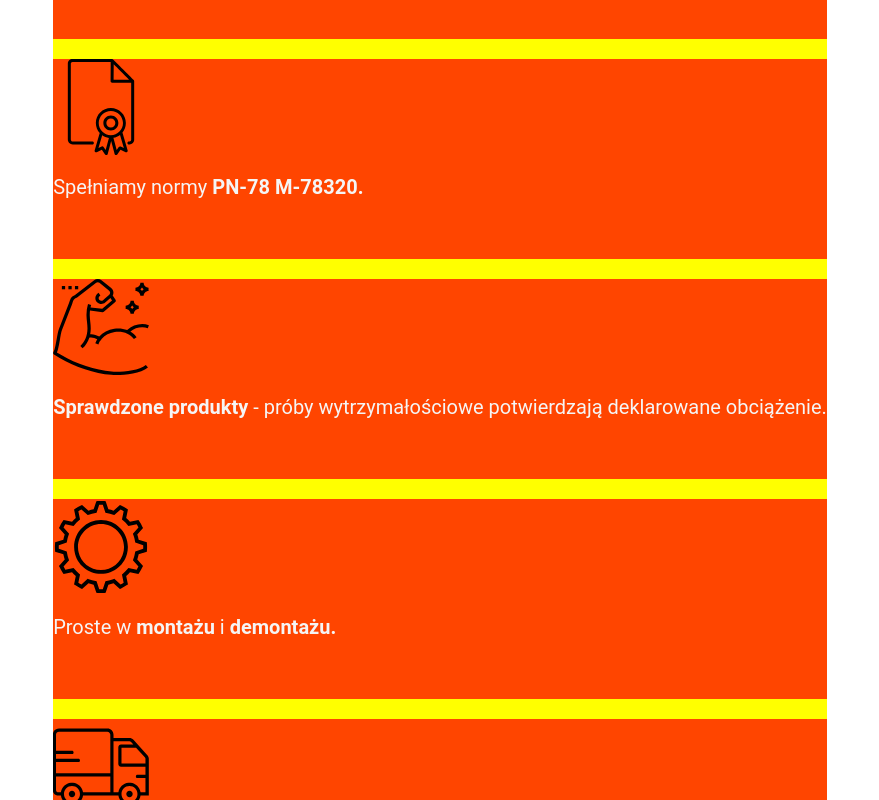
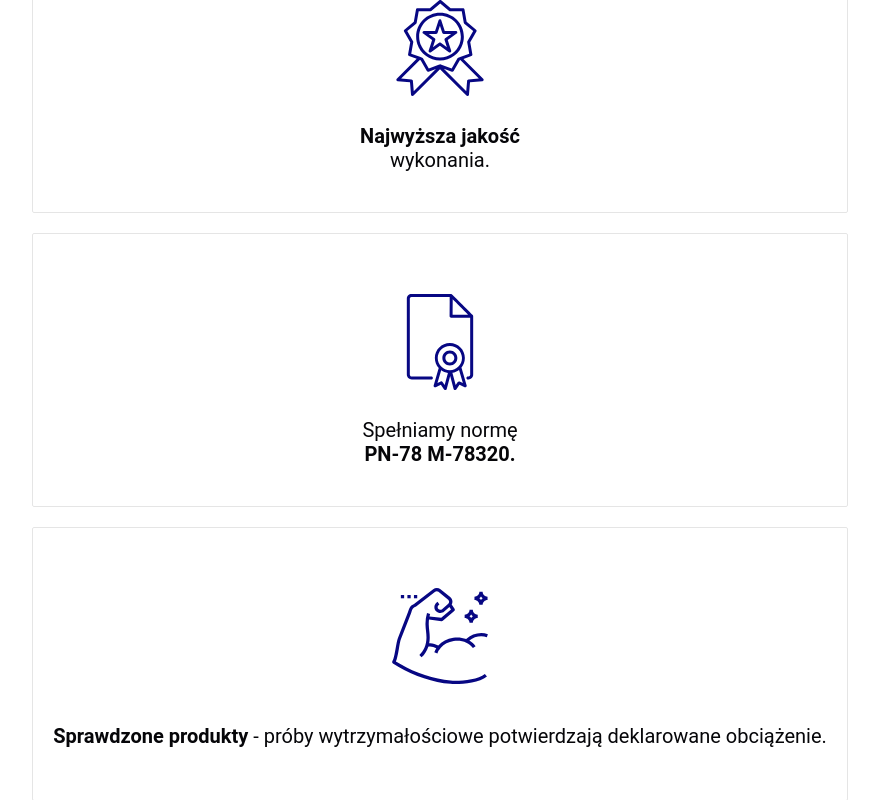
Before and after one commit to DariuszLegizynski/giwmag, a Vue app: page / in a window 1280 px wide. Shown: the part 1480-2280 px from the top of the page, without its empty margins (200-1079 px from the left). Built offline with nearby package versions, Linux system fonts and the light colour scheme.

Commit message:
add styling to items

```diff
--- a/src/components/ProductPros.vue
+++ b/src/components/ProductPros.vue
@@ -1,21 +1,38 @@
 <template>
   <article class="product-pros">
-    <h2>Postaw na nasze regały</h2>
+    <h2>Postaw na nasze regały:</h2>
     <section class="product-pros__items">
       <div class="product-pros__item">
-        <IconBase viewBox="0 0 512 512" :width="96" :height="96">
+        <IconBase
+          viewBox="0 0 512 512"
+          :width="96"
+          :height="96"
+          iconColor="hsl(240, 90%, 27%)"
+        >
           <IconQuality />
         </IconBase>
-        <span><strong>Najwyższa jakość</strong> wykonania.</span>
+        <span
+          ><strong>Najwyższa jakość<br /></strong>wykonania.</span
+        >
       </div>
       <div class="product-pros__item">
-        <IconBase viewBox="0 0 64 64" :width="96" :height="96">
+        <IconBase
+          viewBox="0 0 64 64"
+          :width="96"
+          :height="96"
+          iconColor="hsl(240, 90%, 27%)"
+        >
           <IconNorm />
         </IconBase>
-        <span>Spełniamy normy <strong>PN-78 M-78320.</strong></span>
+        <span>Spełniamy normę<br /><strong>PN-78 M-78320.</strong></span>
       </div>
       <div class="product-pros__item">
-        <IconBase viewBox="0 0 469.567 469.567" :width="96" :height="96">
+        <IconBase
+          viewBox="0 0 469.567 469.567"
+          :width="96"
+          :height="96"
+          iconColor="hsl(240, 90%, 27%)"
+        >
           <IconStrong />
         </IconBase>
         <span>
@@ -24,15 +41,26 @@
         </span>
       </div>
       <div class="product-pros__item">
-        <IconBase viewBox="0 0 50 50" :width="96" :height="96">
+        <IconBase
+          viewBox="0 0 50 50"
+          :width="96"
+          :height="96"
+          iconColor="hsl(240, 90%, 27%)"
+        >
           <IconGear />
         </IconBase>
         <span
-          >Proste w <strong>montażu</strong> i <strong>demontażu.</strong></span
+          >Proste w<br /><strong>montażu</strong> i
+          <strong>demontażu.</strong></span
         >
       </div>
       <div class="product-pros__item">
-        <IconBase viewBox="0 0 512.853 512.853" :width="96" :height="96">
+        <IconBase
+          viewBox="0 0 512.853 512.853"
+          :width="96"
+          :height="96"
+          iconColor="hsl(240, 90%, 27%)"
+        >
           <IconTruck />
         </IconBase>
         <span>Łatwy i bezproblemowy <strong>transport.</strong></span>
@@ -68,6 +96,7 @@ export default {
   display: flex;
   flex-direction: column;
   align-items: center;
+  margin-top: 4rem;
 
   & > h2 {
     color: $color-primary;
@@ -76,16 +105,26 @@ export default {
 
   &__items {
     display: grid;
-    grid-template-rows: repeat(5, 10rem);
+    grid-template-rows: repeat(5, 1fr);
     row-gap: 1rem;
-    background-color: yellow;
   }
 
   &__item {
     display: grid;
-    grid-template-rows: auto 8rem;
-    row-gap: 1rem;
-    background-color: orangered;
+    grid-template-columns: 1fr;
+    grid-template-rows: auto auto;
+    row-gap: 0.4rem;
+    justify-items: center;
+    padding: 3rem 1rem 1rem 1rem;
+    margin: 1rem;
+    text-align: center;
+    border-radius: 2px;
+    border: 1px solid rgba(9, 9, 9, 0.1);
+    height: 100%;
+
+    & > span {
+      color: $color-black;
+    }
   }
 }
 </style>
```
